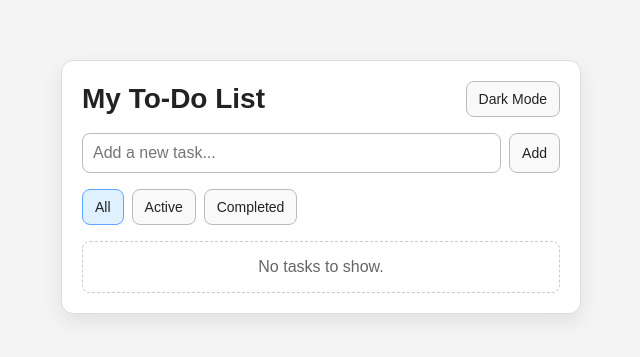
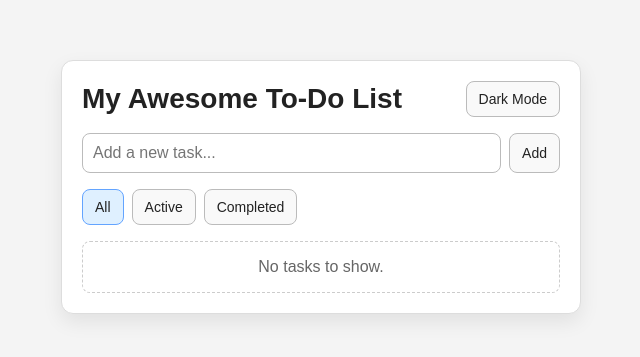
Before and after one commit to Rohitgupta2120/first-vibe-app, a website built with Vite: page index.html in a window 1280 px wide. Shown: the part 213-570 px from the top of the page, without its empty margins (319-959 px from the left). Built offline with nearby package versions, Linux system fonts and the light colour scheme.

Commit message:
change title on conflict demo

```diff
--- a/src/main.js
+++ b/src/main.js
@@ -5,7 +5,7 @@
 app.innerHTML = `
   <main class="todo-app">
     <div class="top-bar">
-      <h1>My To-Do List</h1>
+      <h1>My Awesome To-Do List</h1>
       <button type="button" id="theme-toggle" class="theme-toggle">Dark Mode</button>
     </div>
 
```
